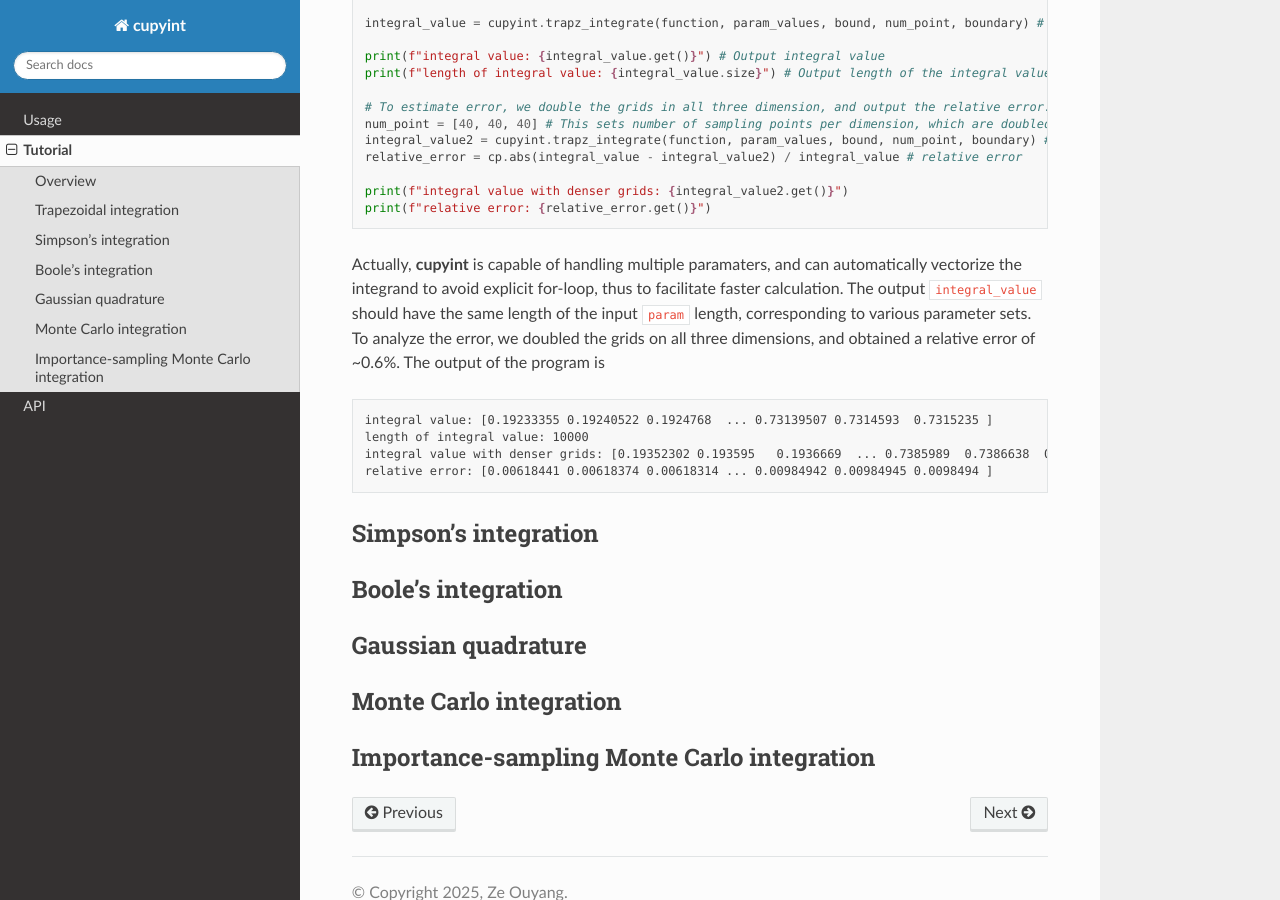
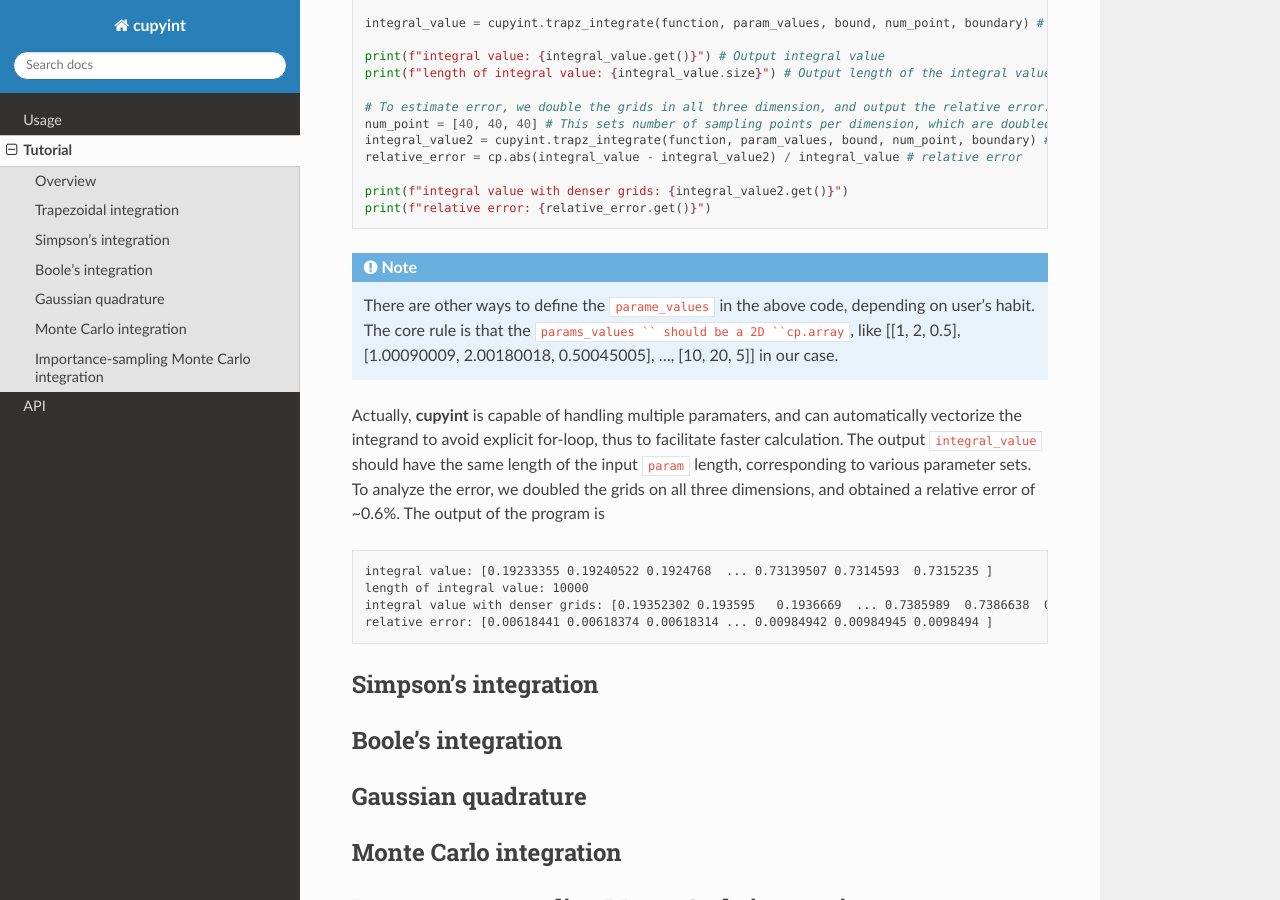
Before and after one commit to ze-ouyang/cupyint_doc, a Sphinx documentation site: the page built from docs/source/tutorial.rst, in a window 1280 px wide and 900 px high, scrolled down 2918 px. Built offline with Sphinx 7.4.7 and the Read the Docs theme 3.1.0, drawn with Linux system fonts in a browser that asks for light colours.

Commit message:
Update tutorial.rst

```diff
--- a/docs/source/tutorial.rst
+++ b/docs/source/tutorial.rst
@@ -127,6 +127,10 @@ Our second example is a more complicated one, as we will try to integrate :math:
   print(f"integral value with denser grids: {integral_value2.get()}")
   print(f"relative error: {relative_error.get()}")
 
+.. note::
+
+  There are other ways to define the ``parame_values`` in the above code, depending on user's habit. The core rule is that the ``params_values `` should be a 2D ``cp.array``, like [[1, 2, 0.5], [1.00090009, 2.00180018, 0.50045005], ..., [10, 20, 5]] in our case.
+
 Actually, **cupyint** is capable of handling multiple paramaters, and can automatically vectorize the integrand to avoid explicit for-loop, thus to facilitate faster calculation. The output ``integral_value`` should have the same length of the input ``param`` length, corresponding to various parameter sets. To analyze the error, we doubled the grids on all three dimensions, and obtained a relative error of ~0.6%. The output of the program is
 
 .. code-block:: none
```
